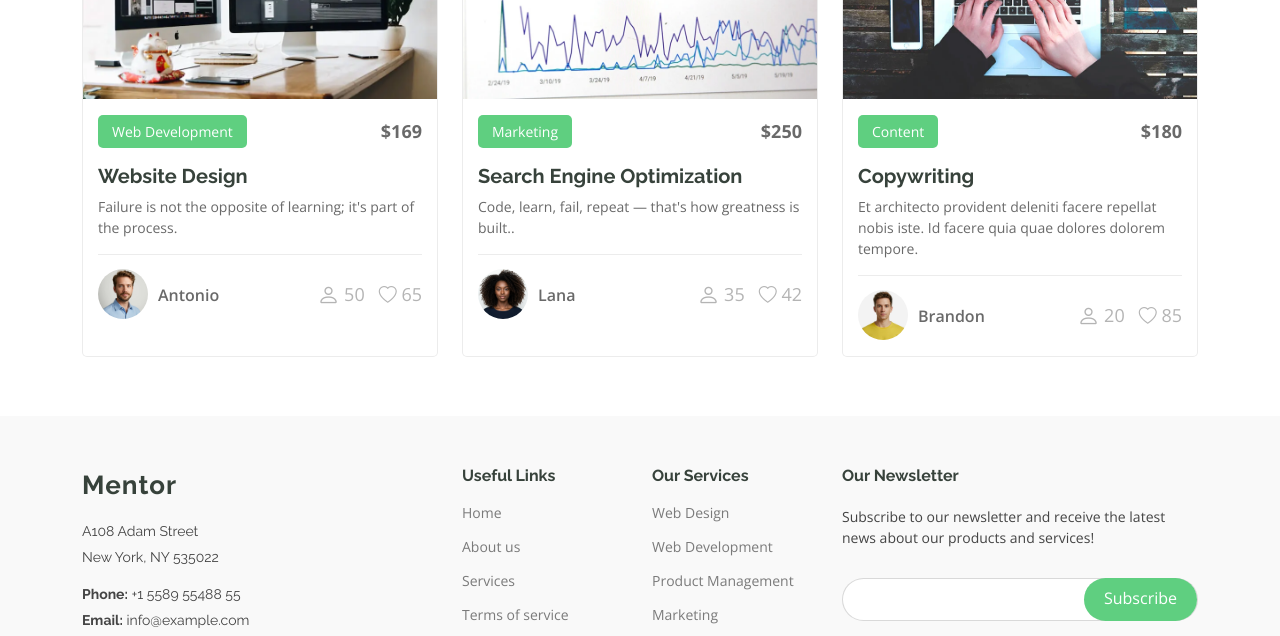
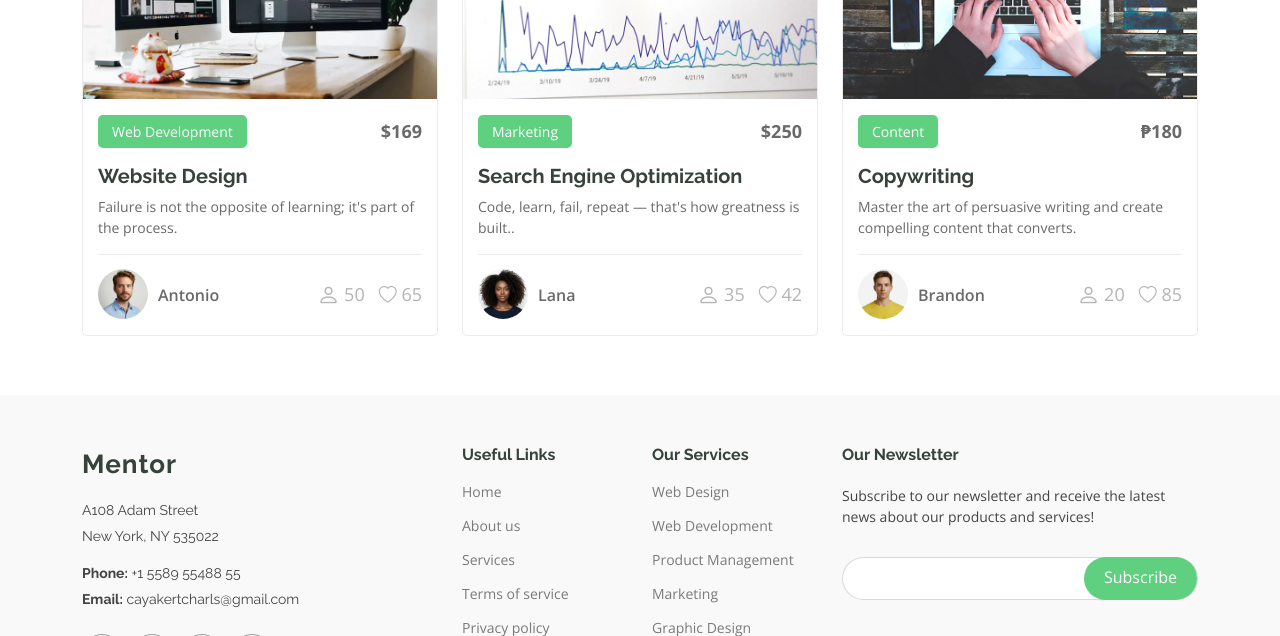
Before and after one commit to CayaKertCharls/caya-project-2, a plain HTML site: page courses.html in a window 1280 px wide. Shown: the part 590-1226 px from the top of the page. Drawn offline with nearby package versions, Linux system fonts and the light colour scheme.

```diff
--- a/courses.html
+++ b/courses.html
@@ -176,12 +176,11 @@
               <div class="course-content">
                 <div class="d-flex justify-content-between align-items-center mb-3">
                   <p class="category">Content</p>
-                  <p class="price">$180</p>
+                  <p class="price">₱180</p>
                 </div>
 
                 <h3><a href="course-details.html">Copywriting</a></h3>
-                <p class="description">Et architecto provident deleniti facere repellat nobis iste. Id facere quia quae
-                  dolores dolorem tempore.</p>
+                <p class="description">Master the art of persuasive writing and create compelling content that converts.</p>
                 <div class="trainer d-flex justify-content-between align-items-center">
                   <div class="trainer-profile d-flex align-items-center">
                     <img src="assets/img/person/person-m-12.webp" class="img-fluid" alt="">
@@ -217,7 +216,7 @@
             <p>A108 Adam Street</p>
             <p>New York, NY 535022</p>
             <p class="mt-3"><strong>Phone:</strong> <span>+1 5589 55488 55</span></p>
-            <p><strong>Email:</strong> <span>info@example.com</span></p>
+            <p><strong>Email:</strong> <span>cayakertcharls@gmail.com</span></p>
           </div>
           <div class="social-links d-flex mt-4">
             <a href=""><i class="bi bi-twitter-x"></i></a>
```
